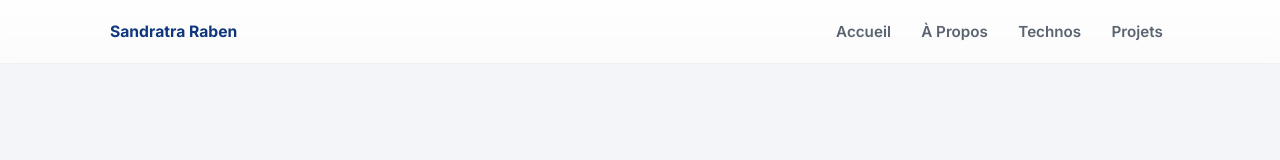
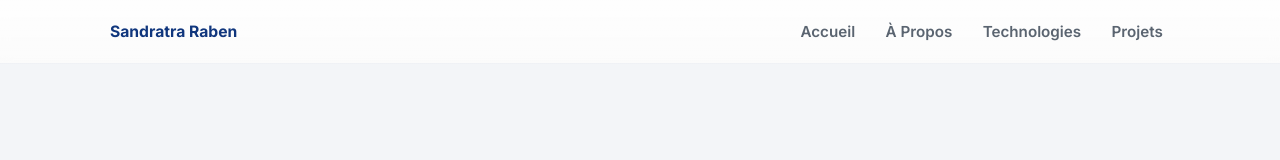
Before and after one commit to Sandratra05/portfolio, a Vue app: page / in a window 1280 px wide. Shown: the top 160 px of the page. Built offline with nearby package versions, Linux system fonts and the light colour scheme.

Commit message:
Mise a jour du navbar

```diff
--- a/src/components/Navbar.vue
+++ b/src/components/Navbar.vue
@@ -23,7 +23,7 @@
 const links = [
   { href: '#home', label: 'Accueil' },
   { href: '#about', label: 'À Propos' },
-  { href: '#tech', label: 'Technos' },
+  { href: '#tech', label: 'Technologies' },
   { href: '#projects', label: 'Projets' }
 ]
 
```
